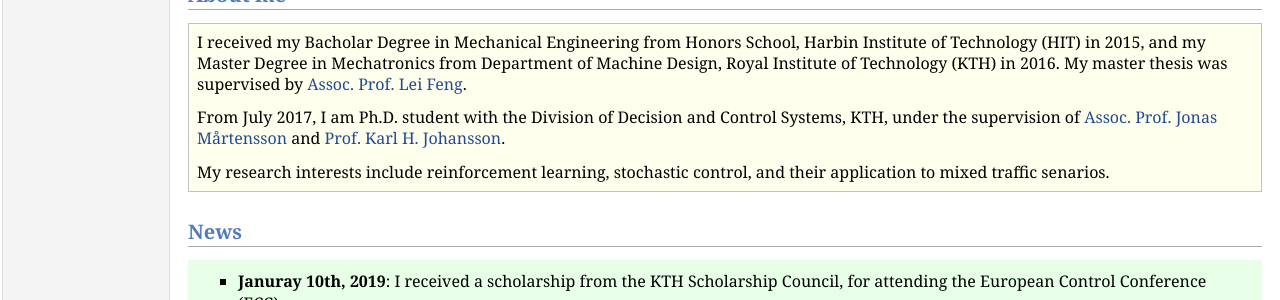
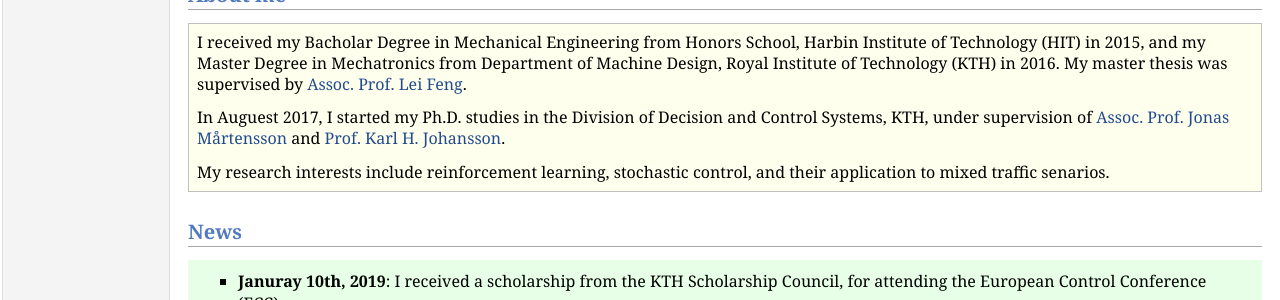
Before and after one commit to yuchaotaigu/yuchaotaigu.github.io, a Jekyll site: the page index.html, which Jekyll copies as it is, in a window 1280 px wide. Shown: the part 322-622 px from the top of the page. Built offline with Jekyll 4.4.1, drawn with Linux system fonts in a browser that asks for light colours; comment, search, counter and statistics services are not loaded.

Commit message:
Update index.html
edit content

```diff
--- a/index.html
+++ b/index.html
@@ -41,7 +41,7 @@ Mail: <a href="mailto:yuchao@kth.se">yuchao@kth.se</a><br /></p>
 <p> I received my Bacholar Degree in Mechanical Engineering from Honors School, Harbin Institute of Technology (HIT) in 2015, and my Master Degree in Mechatronics from
   Department of Machine Design, Royal Institute of Technology (KTH) in 2016. My master thesis was supervised by <a href="https://www.kth.se/profile/lfeng">Assoc. Prof. Lei Feng</a>.
 </p>
-<p> From July 2017, I am Ph.D. student with the Division of Decision and Control Systems, KTH, under the supervision of <a href="https://www.kth.se/profile/jonas1">Assoc. Prof. Jonas Mårtensson</a> and
+<p> In Auguest 2017, I started my Ph.D. studies in the Division of Decision and Control Systems, KTH, under supervision of <a href="https://www.kth.se/profile/jonas1">Assoc. Prof. Jonas Mårtensson</a> and
    <a href="https://people.kth.se/~kallej">Prof. Karl H. Johansson</a>.
     </p>
 <p> My research interests include reinforcement learning, stochastic control, and their application to mixed traffic senarios.
```
